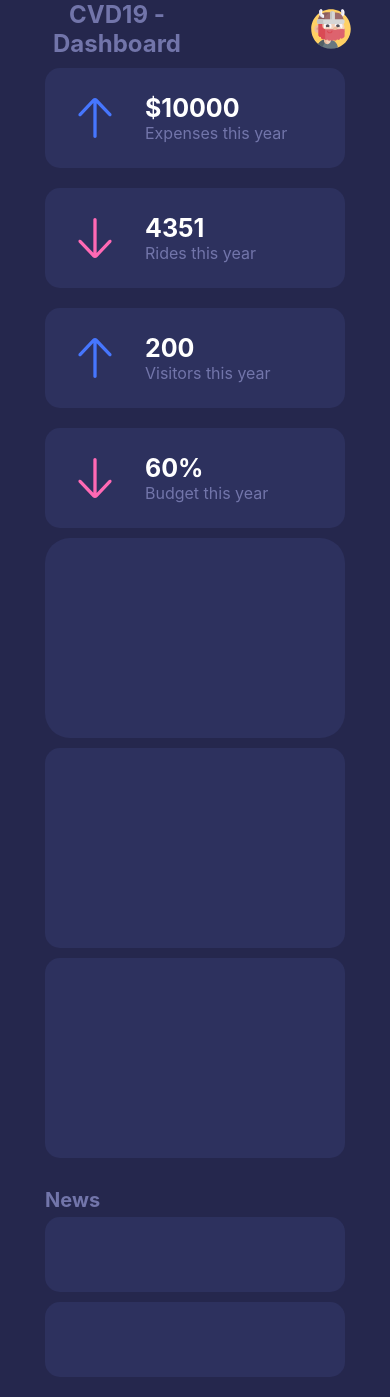
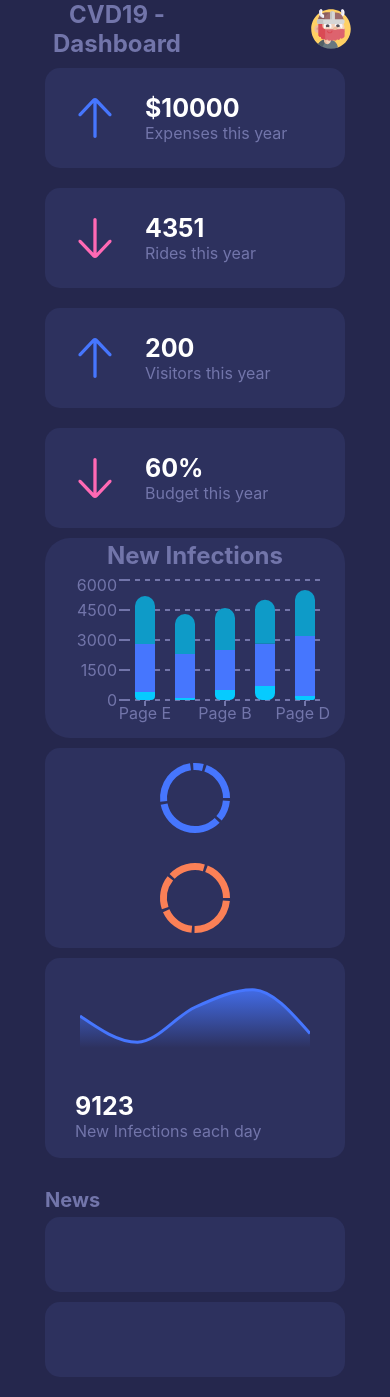
Before and after one commit to SilasNiewierra/cvd-dashboard, a React (Create React App) app: page / in a window 390 px wide. Built offline with nearby package versions, Linux system fonts and the light colour scheme; some icons are missing.

Commit message:
added charts with responsive behaviour

```diff
--- a/package.json
+++ b/package.json
@@ -10,6 +10,7 @@
     "react": "^17.0.1",
     "react-dom": "^17.0.1",
     "react-scripts": "4.0.1",
+    "recharts": "^1.8.5",
     "web-vitals": "^0.2.4"
   },
   "scripts": {
--- a/src/components/charts/Charts.js
+++ b/src/components/charts/Charts.js
@@ -1,14 +1,93 @@
 import { Component } from 'react';
 import './Charts.scss';
+import { ResponsiveContainer, CartesianGrid, XAxis, YAxis, AreaChart, Area, Tooltip, BarChart, Bar, PieChart, Pie, Cell } from 'recharts';
 
 class Charts extends Component {
+
     render() {
+        const data = [
+            { name: 'Page E', uv: 400, pv: 2400, amt: 2400 },
+            { name: 'Page A', uv: 100, pv: 2200, amt: 2000 },
+            { name: 'Page B', uv: 500, pv: 2000, amt: 2100 },
+            { name: 'Page C', uv: 700, pv: 2110, amt: 2200 },
+            { name: 'Page D', uv: 200, pv: 3000, amt: 2300 },];
         return (
             <div className="chart-flex-wrapper">
-                <div className="main-chart"></div>
+                <div className="main-chart">
+                    <h2> New Infections</h2>
+                    <ResponsiveContainer width="90%" height="80%">
+
+                        <BarChart data={data}>
+                            <CartesianGrid stroke="#7275AA" strokeWidth={2} vertical={false} strokeDasharray="5 5" />
+                            <XAxis dataKey="name" strokeDasharray="5 5" stroke="#7275AA" strokeWidth={2} />
+                            <YAxis axisLine={false} stroke="#7275AA" strokeWidth={2} />
+
+                            <Bar dataKey="uv" stackId="x" fill="#06CBFF" radius={[0, 0, 10, 10]} barSize={20}></Bar>
+                            <Bar dataKey="pv" stackId="x" fill="#4676FE"></Bar>
+                            <Bar dataKey="amt" stackId="x" fill="#0E9BC8" radius={[10, 10, 0, 0]}></Bar>
+                        </BarChart>
+                    </ResponsiveContainer>
+                </div>
                 <div className="side-charts">
-                    <div className="chart-top"></div>
-                    <div className="chart-bottom"></div>
+                    <div className="chart-top">
+                        <ResponsiveContainer width="50%" height="40%">
+                            <PieChart onMouseEnter={this.onPieEnter}>
+                                <Pie
+                                    data={data}
+                                    innerRadius="80%"
+                                    outerRadius="100%"
+                                    strokeWidth={0}
+                                    fill="#8884d8"
+                                    paddingAngle={5}
+                                    dataKey="uv">
+                                    {
+                                        data.map((entry, index) => <Cell key={`cell-${index}`} fill={'#4676FE'} />)
+                                    }
+                                </Pie>
+                            </PieChart>
+                        </ResponsiveContainer>
+                        <ResponsiveContainer width="50%" height="40%">
+                            <PieChart onMouseEnter={this.onPieEnter}>
+                                <Pie
+                                    data={data}
+                                    innerRadius="80%"
+                                    outerRadius="100%"
+                                    strokeWidth={0}
+                                    fill="#8884d8"
+                                    paddingAngle={5}
+                                    dataKey="pv">
+                                    {
+                                        data.map((entry, index) => <Cell key={`cell-${index}`} fill={'#FB8056'} />)
+                                    }
+                                </Pie>
+                            </PieChart>
+                        </ResponsiveContainer>
+
+
+
+                    </div>
+                    <div className="chart-bottom">
+                        <ResponsiveContainer width="80%" height="40%">
+
+                            <AreaChart data={data}>
+                                <defs>
+                                    <linearGradient id="colorUv" x1="0" y1="0" x2="0" y2="1">
+                                        <stop offset="5%" stopColor="#4676FE" stopOpacity={0.8} />
+                                        <stop offset="95%" stopColor="#4676FE" stopOpacity={0} />
+                                    </linearGradient>
+                                </defs>
+                                <Tooltip />
+                                <Area type="monotone" dataKey="uv" stroke="#4676FE" fillOpacity={1} fill="url(#colorUv)" strokeWidth={3} />
+                            </AreaChart>
+
+                        </ResponsiveContainer>
+
+                        <div className="content">
+                            <h2 className="title">9123</h2>
+                            <p className="info">New Infections each day</p>
+                        </div>
+
+                    </div>
                 </div>
             </div>
         );
--- a/src/components/charts/Charts.scss
+++ b/src/components/charts/Charts.scss
@@ -5,13 +5,17 @@
     flex-direction: row;
     align-items: center;
     justify-content: space-between;
+    width: 100%;
     min-width: $dim_min_width;
     height: 100%;
     gap: 10px;
-    width: 100%;
 }
 
 .main-chart {
+    display: flex;
+    flex-direction: column;
+    align-items: center;
+    justify-content: space-around;
     min-width: $dim_min_width;
     height: 100%;
     min-height: $dim_min_height;
@@ -30,19 +34,48 @@
     gap: 10px;
 
     > .chart-top {
+        display: flex;
+        flex-direction: column;
+        align-items: center;
+        justify-content: space-around;
         width: 100%;
+        min-height: $dim_min_height;
         border-radius: 15px;
-        min-height: $dim_min_height;
         background-color: $color_box;
         flex: 2;
     }
 
     > .chart-bottom {
+        display: flex;
+        flex-direction: column;
+        align-items: center;
+        justify-content: space-around;
         width: 100%;
+        min-height: $dim_min_height;
         border-radius: 15px;
-        min-height: $dim_min_height;
         background-color: $color_box;
         flex: 1;
+
+        > .content {
+            display: flex;
+            flex-direction: column;
+            align-items: flex-start;
+            justify-content: center;
+            width: 80%;
+
+            > .title {
+                padding: 0;
+                margin: 0;
+                font-size: 25px;
+                color: $color_white;
+            }
+
+            > .info {
+                padding: 0;
+                margin: 0;
+                color: $color_light_text;
+            }
+        }
     }
 }
 
```
Also changed, not shown: 2 other files (tests, documents, lock files or other folders).
